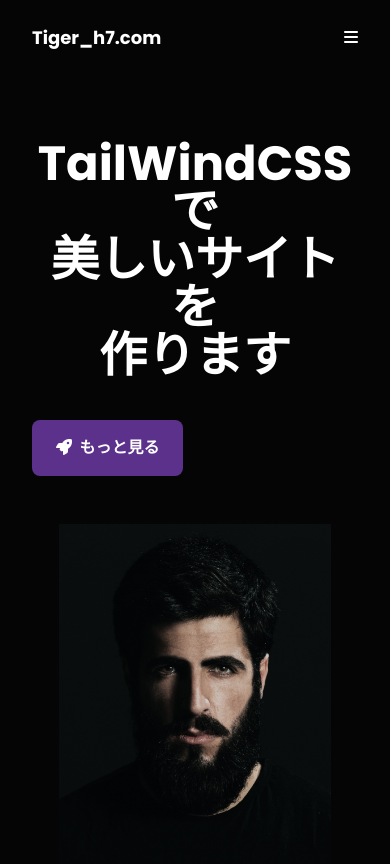
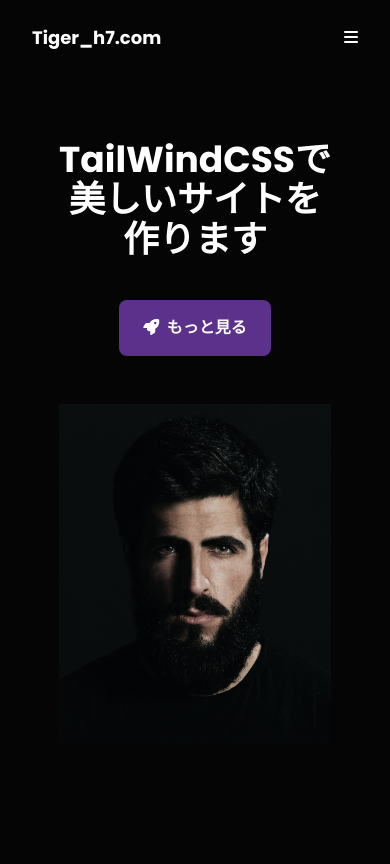
Before and after one commit to thiger7/site-with-tailwindcss, a website: page src/index.html in a window 390 px wide. Drawn offline with Linux system fonts and the light colour scheme.

Commit message:
レスポンシブデザインの修正

```diff
--- a/src/index.html
+++ b/src/index.html
@@ -32,8 +32,8 @@
   <!-- ヒーローセクション -->
   <div id="home" class="container mt-16 flex justify-between items-center mx-auto px-8 md:px-14 lg:px-24 w-full">
     <div class="flex flex-wrap md:flex-nowrap">
-      <div class="md:my-36 lg:ml-20">
-        <h1 class="font-bold text-5xl text-center md:text-left lg:text-7xl md:text-6xl">
+      <div class="md:my-36 lg:ml-20 justify-center md:justify-start max-w-xl flex flex-wrap">
+        <h1 class="font-bold text-4xl text-center md:text-left lg:text-7xl md:text-6xl">
           TailWindCSSで <br />
           美しいサイトを <br />
           作ります
```
Also changed, not shown: dist/output.css.
